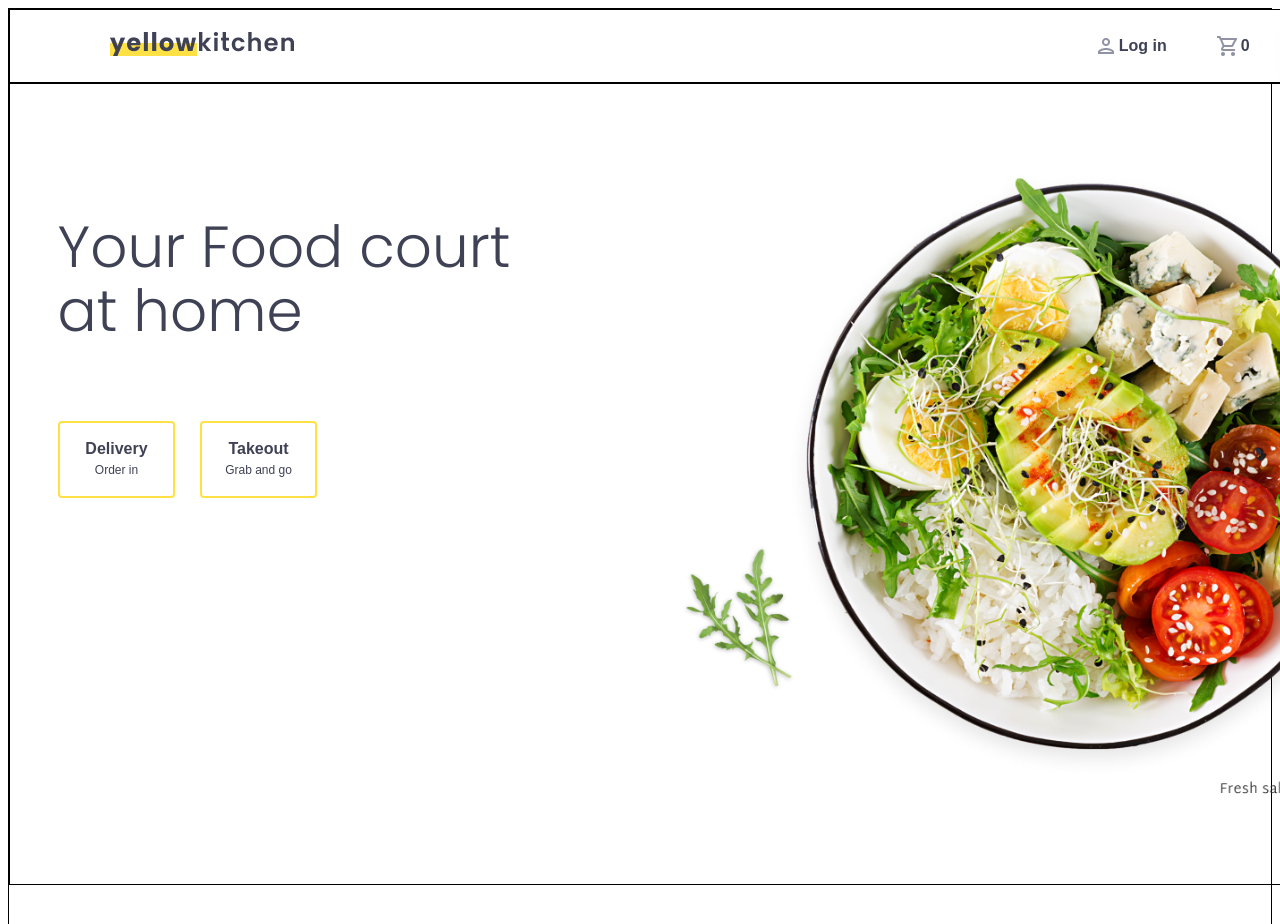
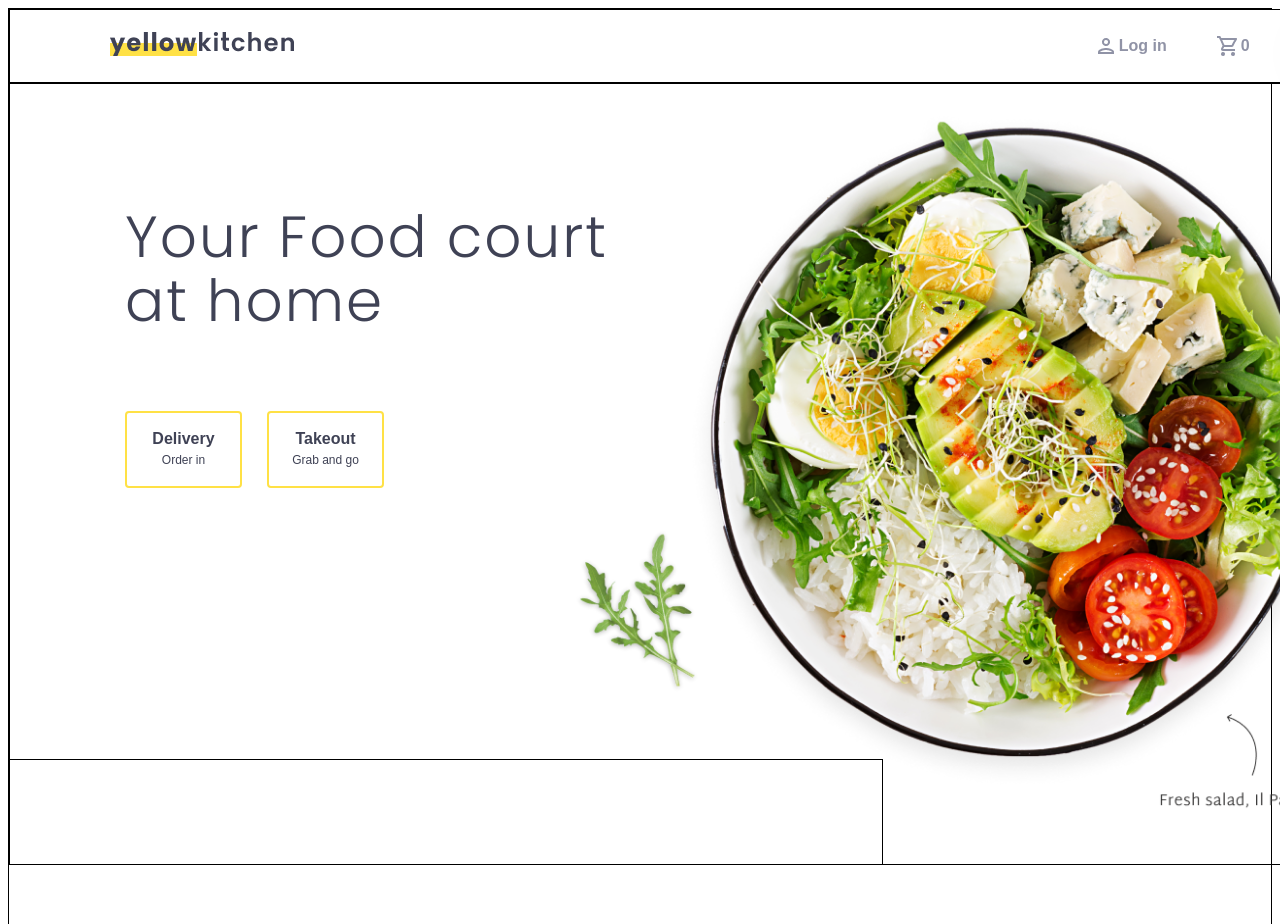
Before and after one commit to maksgg/trainePj, a React (Vite) app: page / in a window 1280 px wide. Shown: the top 924 px of the page. Built offline with nearby package versions, Linux system fonts and the light colour scheme; a web font is replaced by a local one.

Commit message:
feat: re-style hero section

```diff
--- a/src/components/Header/Header.css
+++ b/src/components/Header/Header.css
@@ -11,8 +11,9 @@
   font-family: var(--second-font);
   font-weight: 700;
 }
-p {
+.header-text {
   margin-left: 1px;
+  color: #9093A6;
 }
 .menu {
   display: flex;
--- a/src/components/Header/Header.jsx
+++ b/src/components/Header/Header.jsx
@@ -13,11 +13,11 @@ const Header = () => {
         <div className='menu'>
           <div className='menu-log_in'>
             <img src={person} alt="user" />
-            <p>Log in</p>
+            <p className='header-text'>Log in</p>
           </div>
           <div className='menu-cart'>
             <img src={cart} alt="cart" />
-            <p>0</p>
+            <p className='header-text'>0</p>
           </div>
           <div className='burger'>
               <span className='burger-line'></span>
--- a/src/components/Hero.jsx
+++ b/src/components/Hero.jsx
@@ -4,8 +4,9 @@ import banner from '../assets/img/Hero_img.png';
 const Hero = () => {
   return (
     <section>
+      <div className='hero-first-container'>
       <div className='hero-title'>
-        <h1>Your Food court at home</h1>
+        <h1>Your Food court<br /> at home</h1>
         <div className='buttons'>
           <div className='hero-btn'>
             <p>Delivery<br /><span>Order in</span></p>
@@ -15,11 +16,15 @@ const Hero = () => {
           </div>
         </div>
       </div>
-      <div>
+      <div className='image'>
         <img src={banner}
-        width={740}
-        height={635}
+        width={803}
+        height={706}
         alt="Food image" />
+      </div>
+      </div>
+      <div className='hero-second-container'>
+
       </div>
     </section>
   )
--- a/src/components/Hero/Hero.css
+++ b/src/components/Hero/Hero.css
@@ -1,16 +1,38 @@
 section {
+  position: relative;
+  display: flex;
+  flex-direction: column;
+  width: 1440px;
+  margin: 0 auto;
+}
+.hero-first-container {
+  position: relative;
   display: flex;
   align-items: center;
-  justify-content: space-around;
-  width: 1440px;
-  height: 800px;
-  margin: 0 auto;
+  justify-content: center;
+  gap: 50px;
+  height: 780px;
+  border: 1px solid #000;
+}
+
+.hero-second-container {
+  position: absolute;
+  bottom: 0;
+  width: 872px;
+  height: 104px;
   border: 1px solid #000;
 }
 .hero-title {
-  width: 510px;
+  position: absolute;
+  left: 115px;
+  width: 538px;
   height: 288px;
   margin-bottom: 250px;
+}
+.image {
+  position: absolute;
+  right: 90px;
+  margin-bottom: 25px;
 }
 h1 {
   margin: 0;
@@ -18,7 +40,7 @@ h1 {
   font-size: 58px;
   line-height: 64px;
   font-weight: 300;
-  letter-spacing: 5%;
+  letter-spacing: 2px;
   color: #3F4255;
 }
 .buttons {
```
